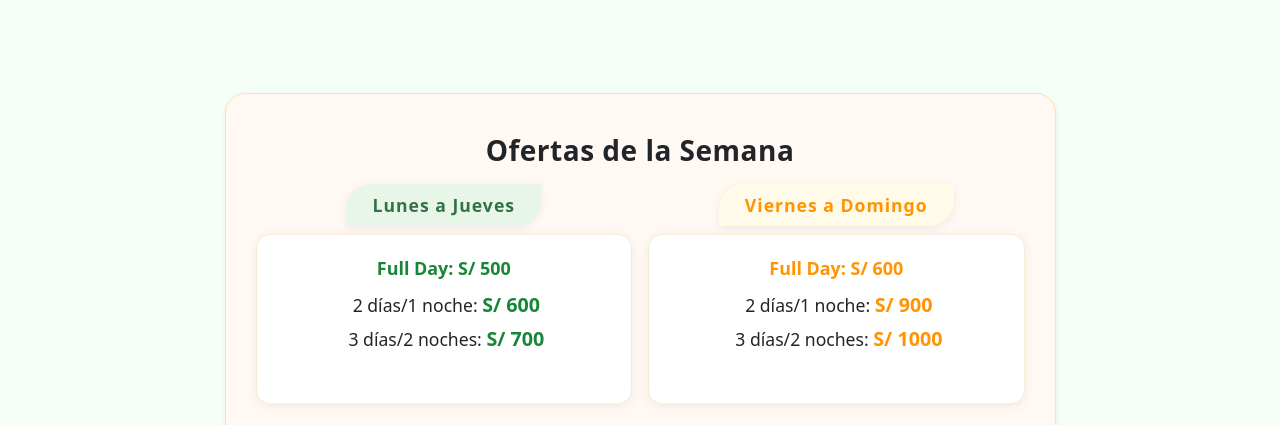
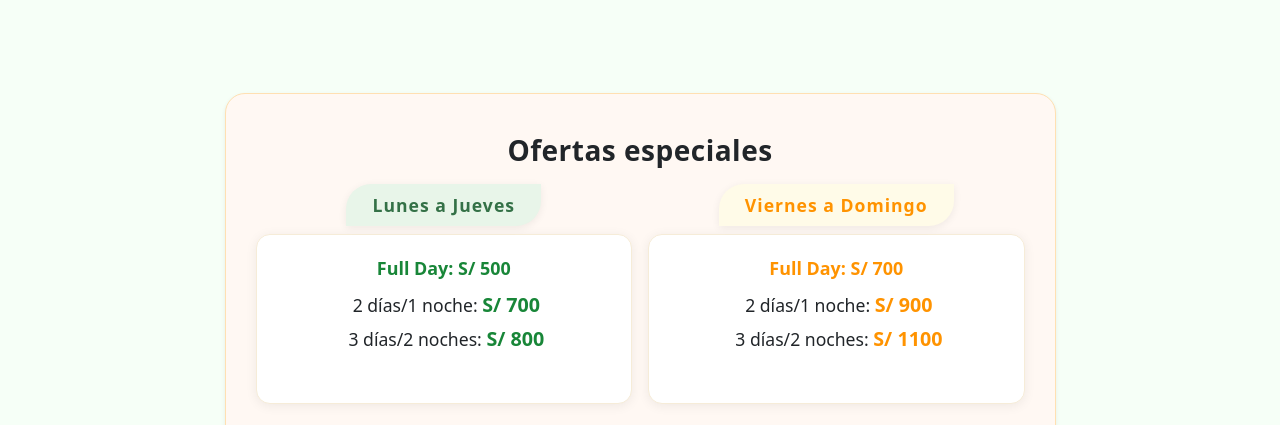
Before and after one commit to lgabrielc/La-Chochita-de-Gladis, a plain HTML site: page index.html in a window 1280 px wide. Shown: the part 1704-2129 px from the top of the page. Drawn offline with nearby package versions, Linux system fonts and the light colour scheme.

Commit message:
Cambio de precios

```diff
--- a/index.html
+++ b/index.html
@@ -177,7 +177,7 @@
       <div class="row justify-content-center">
         <div class="col-md-9">
           <div class="tarifa-card shadow-sm text-center">
-            <h3 class="mb-3">Ofertas de la Semana</h3>
+            <h3 class="mb-3">Ofertas especiales</h3>
             <div class="row g-3 mb-2">
               <div class="col-12 col-md-6">
                 <div class="tarifa-badge mb-2">Lunes a Jueves</div>
@@ -186,11 +186,11 @@
                   <ul class="list-unstyled mb-1 mt-2">
                     <li>
                       2 días/1 noche:
-                      <span class="fw-bold price-main">S/ 600</span>
+                      <span class="fw-bold price-main">S/ 700</span>
                     </li>
                     <li>
                       3 días/2 noches:
-                      <span class="fw-bold price-main">S/ 700</span>
+                      <span class="fw-bold price-main">S/ 800</span>
                     </li>
                   </ul>
                 </div>
@@ -203,7 +203,7 @@
                   Viernes a Domingo
                 </div>
                 <div class="tarifa-col">
-                  <div class="fw-bold price-main2">Full Day: S/ 600</div>
+                  <div class="fw-bold price-main2">Full Day: S/ 700</div>
                   <ul class="list-unstyled mb-1 mt-2">
                     <li>
                       2 días/1 noche:
@@ -211,7 +211,7 @@
                     </li>
                     <li>
                       3 días/2 noches:
-                      <span class="fw-bold price-main2">S/ 1000</span>
+                      <span class="fw-bold price-main2">S/ 1100</span>
                     </li>
                   </ul>
                 </div>
```
